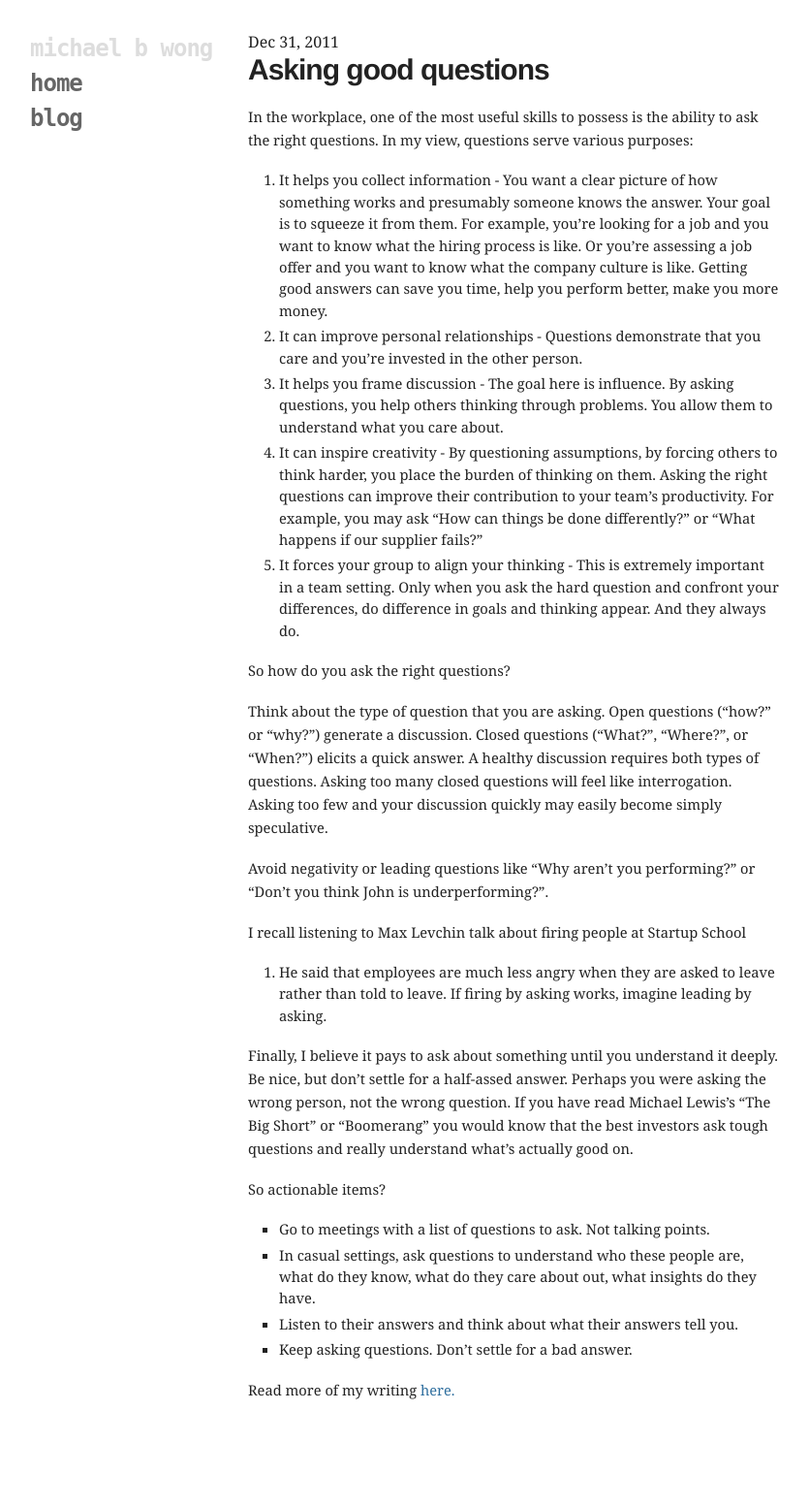
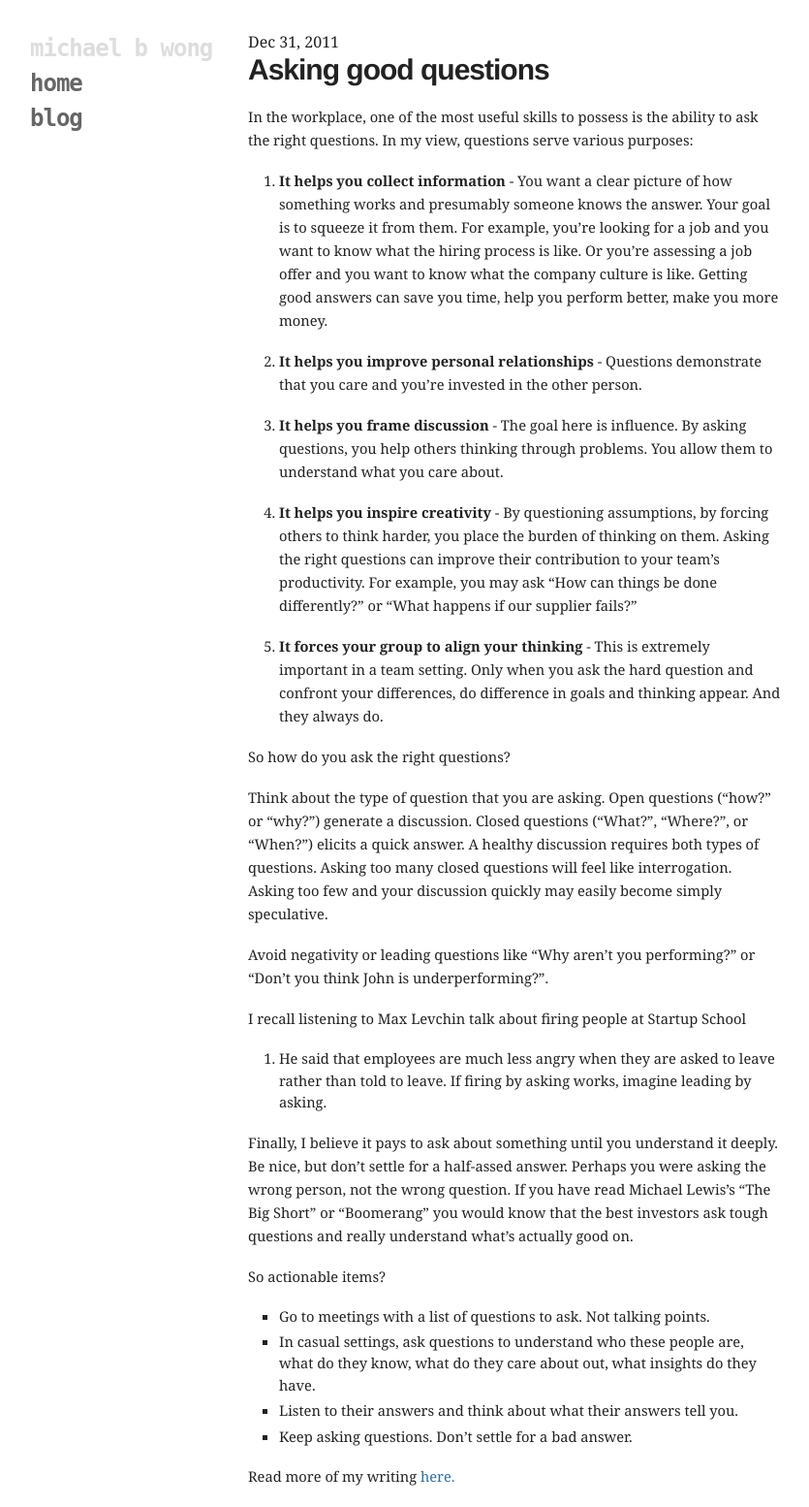
Before and after one commit to mbwong/mbwong.github.com, a Jekyll site: the page built from _posts/2011-12-31-how-to-ask-the-right-questions.md, in a window 1280 px wide. Shown: the whole page at 97% size, without its empty margins (94-929 px from the left). Built offline with Jekyll 4.4.1, drawn with Linux system fonts in a browser that asks for light colours; before the commit the page ends 1465 px from its top, so only the background shows below that.

Commit message:
Update 2011-12-31-how-to-ask-the-right-questions.md

```diff
--- a/_posts/2011-12-31-how-to-ask-the-right-questions.md
+++ b/_posts/2011-12-31-how-to-ask-the-right-questions.md
@@ -8,11 +8,15 @@ layout: post
 In the workplace, one of the most useful skills to possess is the ability to
 ask the right questions. In my view, questions serve various purposes:
 
-1. It helps you collect information - You want a clear picture of how something works and presumably someone knows the answer. Your goal is to squeeze it from them. For example, you're looking for a job and you want to know what the hiring process is like. Or you're assessing a job offer and you want to know what the company culture is like. Getting good answers can save you time, help you perform better, make you more money.
-2. It can improve personal relationships - Questions demonstrate that you care and you're invested in the other person.
-3. It helps you frame discussion - The goal here is influence. By asking questions, you help others thinking through problems. You allow them to understand what you care about.
-4. It can inspire creativity - By questioning assumptions, by forcing others to think harder, you place the burden of thinking on them. Asking the right questions can improve their contribution to your team's productivity. For example, you may ask "How can things be done differently?" or "What happens if our supplier fails?"
-5. It forces your group to align your thinking - This is extremely important in a team setting. Only when you ask the hard question and confront your differences, do difference in goals and thinking appear. And they always do.
+1. **It helps you collect information** - You want a clear picture of how something works and presumably someone knows the answer. Your goal is to squeeze it from them. For example, you're looking for a job and you want to know what the hiring process is like. Or you're assessing a job offer and you want to know what the company culture is like. Getting good answers can save you time, help you perform better, make you more money.
+
+2. **It helps you improve personal relationships** - Questions demonstrate that you care and you're invested in the other person.
+
+3. **It helps you frame discussion** - The goal here is influence. By asking questions, you help others thinking through problems. You allow them to understand what you care about.
+
+4. **It helps you inspire creativity** - By questioning assumptions, by forcing others to think harder, you place the burden of thinking on them. Asking the right questions can improve their contribution to your team's productivity. For example, you may ask "How can things be done differently?" or "What happens if our supplier fails?"
+
+5. **It forces your group to align your thinking** - This is extremely important in a team setting. Only when you ask the hard question and confront your differences, do difference in goals and thinking appear. And they always do.
 
 So how do you ask the right questions?
 
```
